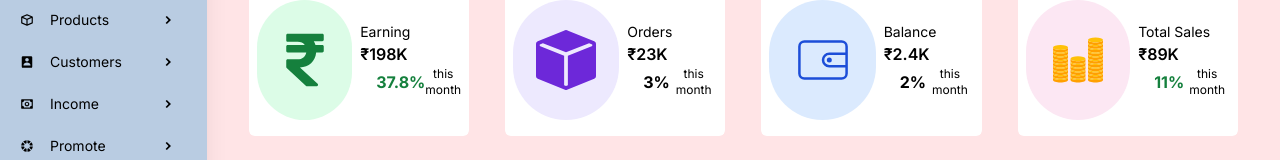
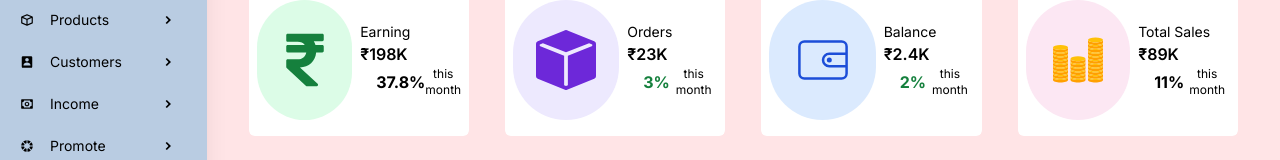
Before and after one commit to Vineet-23/Fitpeo-dashboard, a React (Vite) app: page / in a window 1280 px wide. Shown: the part 122-282 px from the top of the page. Built offline with nearby package versions, Linux system fonts and the light colour scheme; some icons are missing.

Commit message:
Update DashCard.jsx

```diff
--- a/src/core/components/DashCard.jsx
+++ b/src/core/components/DashCard.jsx
@@ -24,7 +24,7 @@ const DashCard = ({ card }) => {
           <span className={`font-bold text-${rate > 10 ? 'green' : 'red'}-700`}>
             {rate > 10 ? <FaArrowTrendUp /> : <FaArrowTrendDown />}
           </span>
-          <span className={`font-bold text-${rate > 10 ? 'green' : 'red'}-700`}>{rate}%</span>
+          <span className={`font-bold text-${rate < 10 ? 'green' : 'red'}-700`}>{rate}%</span>
           <span className="text-xs">this month</span>
         </p>
       </div>
```
